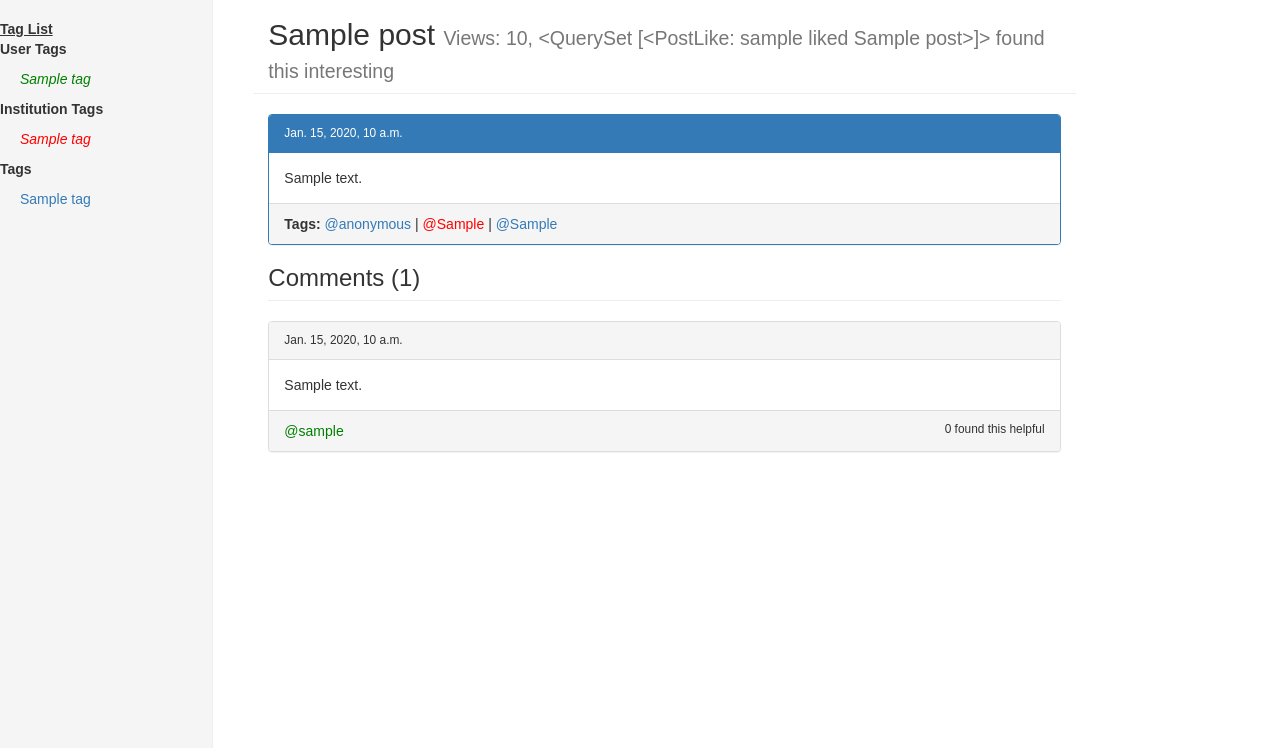
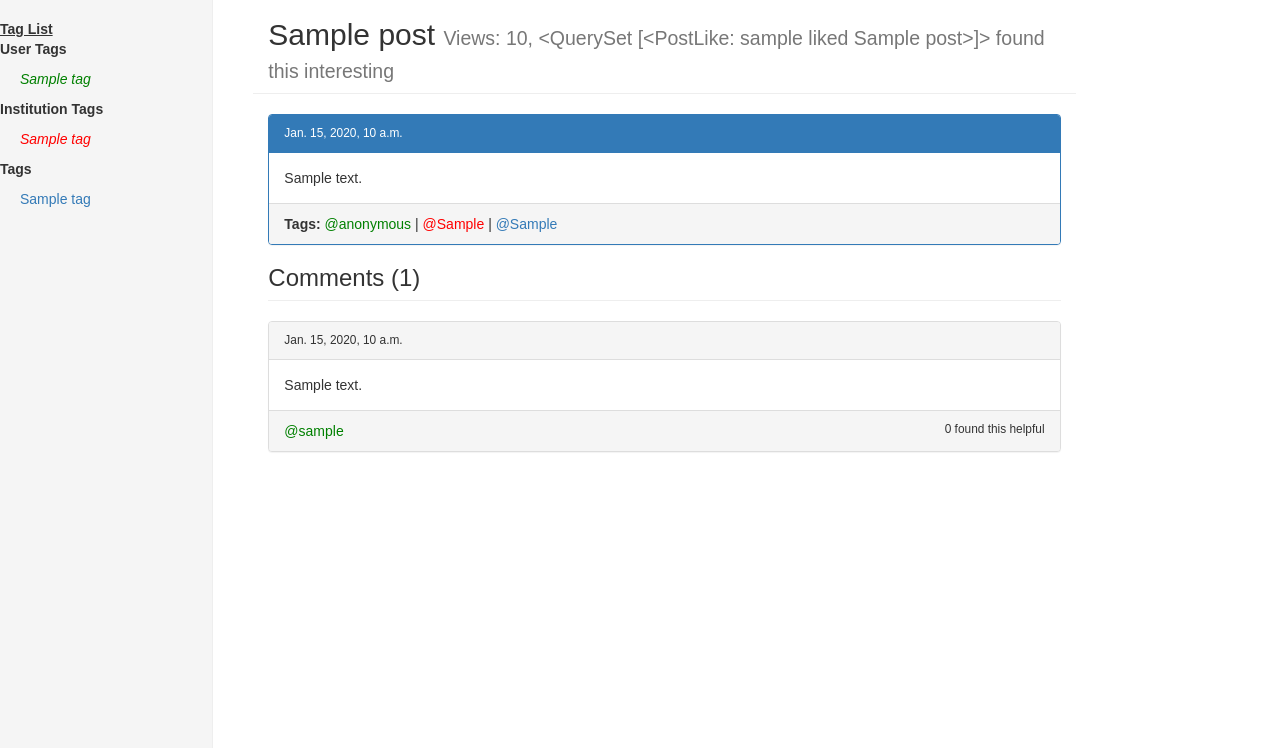
Before and after one commit to projectgoav/studeso, a Django app: template bark/templates/bark/post.html in a window 1280 px wide. Shown: the part 52-800 px from the top of the page. Run offline with Django 3.2, Linux system fonts and the light colour scheme; tables that the repository leaves empty hold one stand-in row (values such as "Sample post"); the template is opened without the code that fills it: values that come from a table or form of the project are taken from there, most other values are stand-ins (such as "Sample title", 1, 10 or a date in 2020); parts of the project's set-up code (start-up, migrations or seed data) failed here and were passed over; some libraries are stand-ins or nearby versions.

Commit message:
Made the anonymous tag green

```diff
--- a/bark/templates/bark/post.html
+++ b/bark/templates/bark/post.html
@@ -26,7 +26,7 @@
             {% if not post.anonymous %}
                 <a class="user" href={% url 'view_posts' post.author.user_tag %}>@{{ post.author.user_tag }}</a>
             {% else %}
-                <a class="tag"= href={% url 'view_posts' 'anonymous' %}>@anonymous</a>
+                <a class="user"= href={% url 'view_posts' 'anonymous' %}>@anonymous</a>
             {% endif %}
             <span> | </span>
 
```
